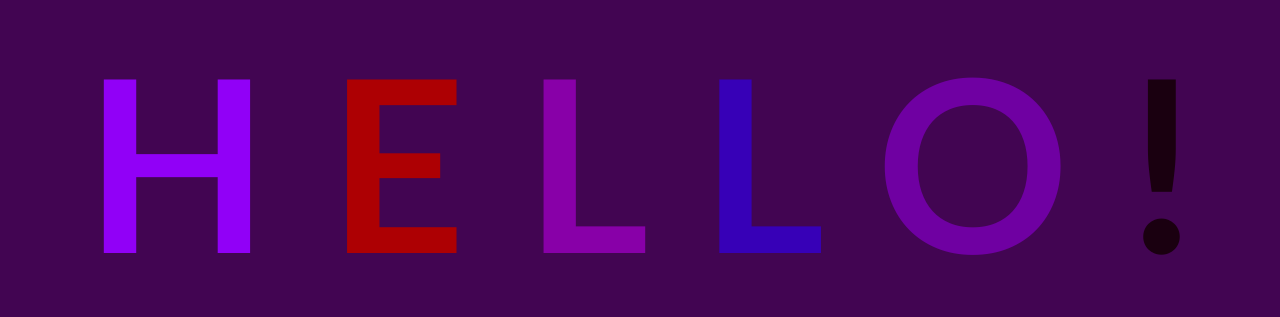
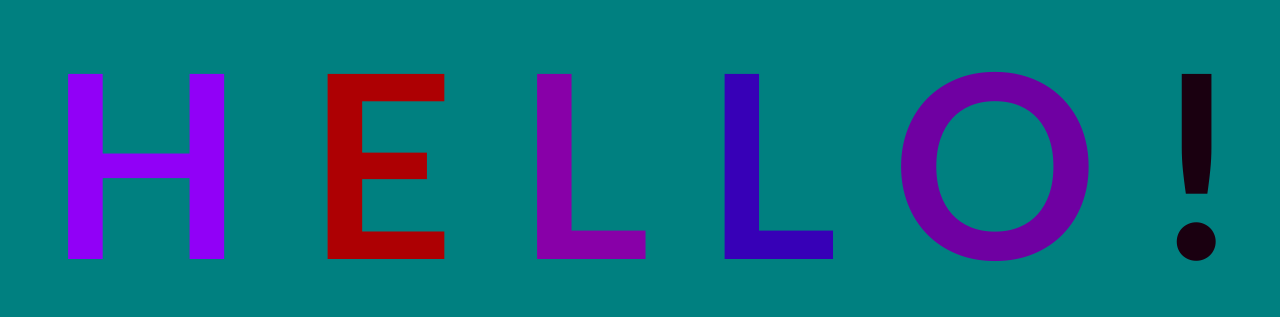
Before and after one commit to LeoTorres96/AnimatedTextGitDemo, a plain HTML site: page index.html in a window 1280 px wide. Shown: the part 248-565 px from the top of the page. Drawn offline with Linux system fonts and the light colour scheme.

Commit message:
tweak css

```diff
--- a/app.css
+++ b/app.css
@@ -3,11 +3,11 @@ body {
     justify-content: center;
     align-items: center;
     height: 100vh;
-    background-color: rgb(66, 5, 82);
+    background-color: teal;
 }
 
 h1 {
-    font-size: 15rem;
+    font-size: 16rem;
     font-family: 'Trebuchet MS', 'Lucida Sans Unicode', 'Lucida Grande', 'Lucida Sans', Arial, sans-serif;
 }
 
```
